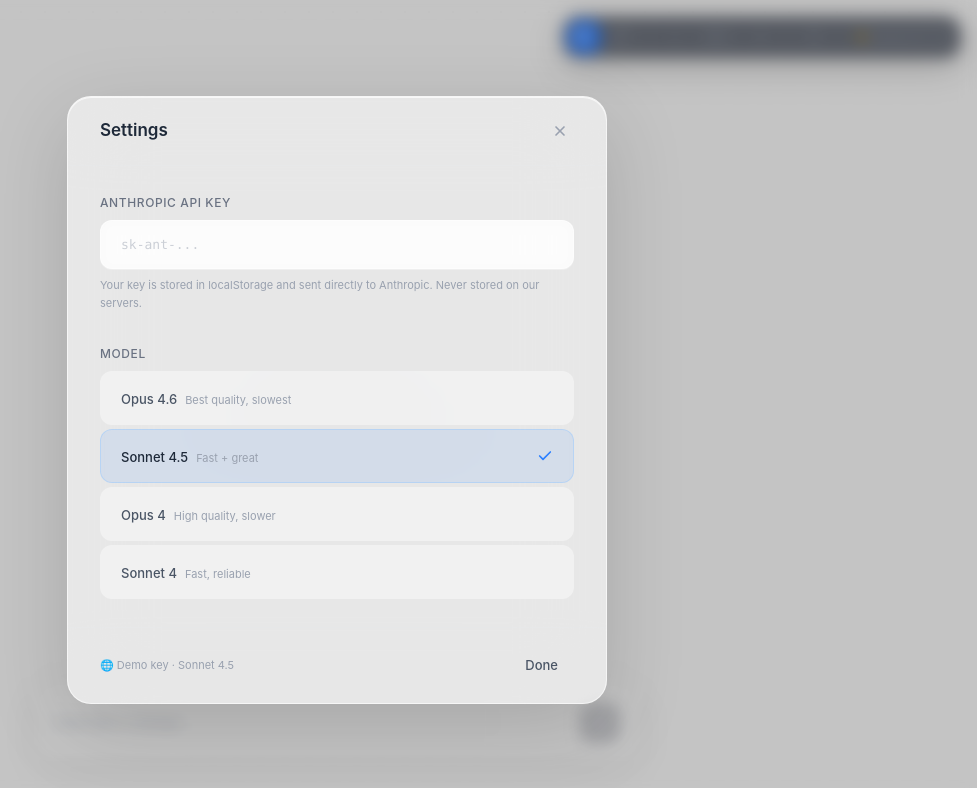
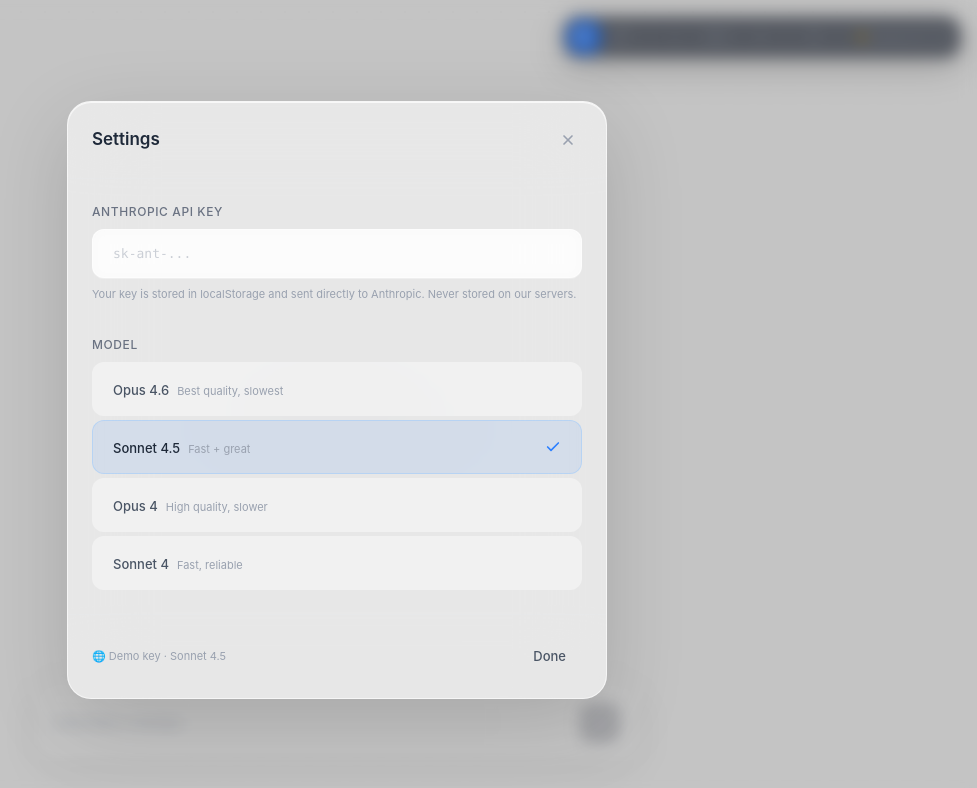
Before and after one commit to dylanfeltus/otto-canvas, a Next.js app: page / in a window 1280 px wide. Both pictures are taken after a click on the button "Sonnet 4.5". Shown: the top 788 px of the page, without its empty margins (303-1280 px from the left). Built offline with nearby package versions, Linux system fonts and the light colour scheme.

Commit message:
Settings modal: p-6 everywhere

```diff
--- a/src/components/settings-modal.tsx
+++ b/src/components/settings-modal.tsx
@@ -45,7 +45,7 @@
 
       <div className="relative bg-white/60 backdrop-blur-2xl rounded-3xl border border-white/60 shadow-[0_24px_80px_rgba(0,0,0,0.15),inset_0_1px_0_rgba(255,255,255,0.7)] w-[540px] max-w-[92vw] overflow-hidden">
         {/* Header */}
-        <div className="flex items-center justify-between px-8 py-5 border-b border-gray-200/30">
+        <div className="flex items-center justify-between p-6 border-b border-gray-200/30">
           <h2 className="text-[17px] font-semibold text-gray-800">Settings</h2>
           <button
             onClick={onClose}
@@ -58,7 +58,7 @@
           </button>
         </div>
 
-        <div className="px-8 py-7 space-y-8">
+        <div className="p-6 space-y-8">
           {/* API Key */}
           <div>
             <div className="flex items-center justify-between mb-2">
@@ -163,7 +163,7 @@
         </div>
 
         {/* Footer */}
-        <div className="px-8 py-5 border-t border-gray-200/30 flex items-center justify-between">
+        <div className="p-6 border-t border-gray-200/30 flex items-center justify-between">
           <span className="text-[11px] text-gray-400">
             {isOwnKey ? "🔑 Own key" : "🌐 Demo key"} · {MODELS.find((m) => m.id === settings.model)?.label}
           </span>
```
